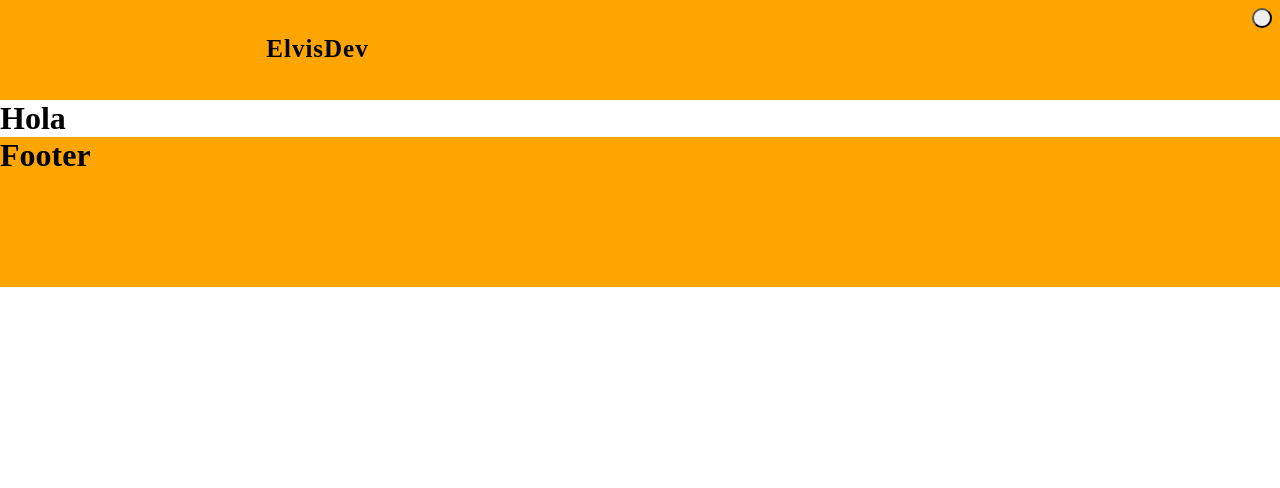
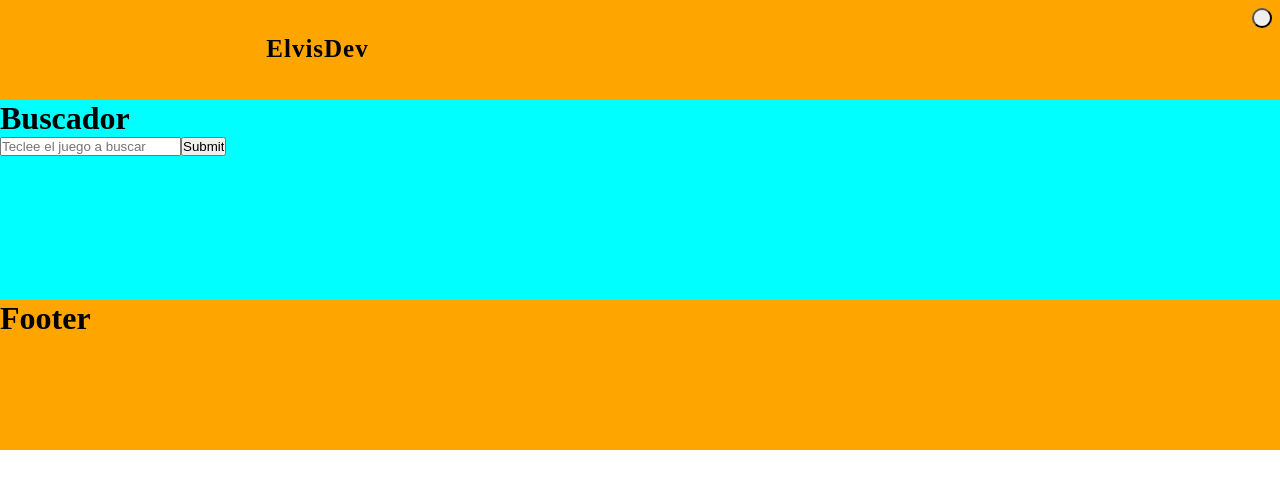
Before and after one commit to ElvisGT/Application_Redux, a React app: page /#/buscador in a window 1280 px wide. Before the commit this address led to /#/. Shown: the top 488 px of the page. Built offline with nearby package versions, Linux system fonts and the light colour scheme; no server answers.

Commit message:
Trabajando en la logica del buscador

```diff
--- a/src/actions/actions.js
+++ b/src/actions/actions.js
@@ -1,4 +1,9 @@
 export const ShowMenu = (payload) => ({
     type:'SHOW_MENU',
     payload
-})
+});
+
+export const SearchInput = (payload) => ({
+    type:'SEARCH_INPUT',
+    payload
+});
--- a/src/components/Search.jsx
+++ b/src/components/Search.jsx
@@ -1,15 +1,66 @@
-import React from 'react';
+import React,{useState} from 'react';
+import { connect } from 'react-redux';
+import {SearchInput} from '../actions/actions';
+import {useInitialState} from '../hooks/useInitialState';
 
 
-const Search = () => {
+
+
+const Search = (props) => {
+    const {game} = props;
+    const [form,setForm] = useState({
+        gameName:'',
+    });
+
+
+    const date = useInitialState(game);
+
+
+    const handleSubmit = (event) => {
+        event.preventDefault();
+        SearchInput(form.gameName)
+
+    }
+
+    const handleSearch = (event) => {
+        setForm({
+            ...form,
+            [event.target.name]:event.target.value
+        })
+
+    }
+
+
+
     return(
         <div className="Search">
-            <h1>Hola Search</h1>
+            <h1>Buscador</h1>
+            <form onSubmit={handleSubmit}>
+                <input type="text" placeholder="Teclee el juego a buscar" name="game" onChange={handleSearch}/>
+                <input type="submit" />
+
+               {date.length > 0 &&
+                    console.log(date.name)
+
+               }
+            </form>
         </div>
     )
 
 
 }
 
+const mapDispatchToProps = {
+    SearchInput,
 
-export {Search};
+}
+
+const mapStateToProps = (state) => {
+    return {
+        game:state.game,
+
+    }
+}
+
+
+export default connect(mapStateToProps,mapDispatchToProps)(Search);
--- a/src/containers/Layout.jsx
+++ b/src/containers/Layout.jsx
@@ -1,7 +1,6 @@
 import React from 'react';
 import {Footer} from '../components/Footer';
 import Header from '../components/Header';
-import {useInitialState} from '../hooks/useInitialState';
 import {Provider} from 'react-redux';
 import {createStore} from 'redux';
 import {reducer} from '../reducer/reducer';
@@ -10,10 +9,9 @@ import '../static/css/styles.css';
 
 
 const Layout = ({children}) => {
-    const date = useInitialState([]);
     const initialState = {
-        "game":date,
-        "show_menu":false
+        "game":{},
+        "show_menu":false,
     }
 
     const store = createStore(reducer,initialState)
--- a/src/hooks/useInitialState.js
+++ b/src/hooks/useInitialState.js
@@ -1,13 +1,13 @@
 import {useEffect,useState} from 'react';
 
 const useInitialState = (search) => {
-    const [state,setState] = useState([]);
+    const [state,setState] = useState({});
 
     useEffect(() => {
         try{
             fetch(`https://api.rawg.io/api/games?key=e8715360d08f430abab063d824de93db&page=1&page_size=10&search=${search}`)
             .then(response => response.json())
-            .then(data => setState(data))
+            .then(data => setState(data.results))
         }catch(error){
             throw new Error(error);
         }
--- a/src/reducer/reducer.js
+++ b/src/reducer/reducer.js
@@ -6,6 +6,15 @@ const reducer = (state,action) => {
                 show_menu:!state.show_menu
             }
 
+        case 'SEARCH_INPUT':
+            return {
+                ...state,
+                game:action.payload
+
+            }
+
+
+
         default:
             return state;
     }
--- a/src/routes/App.js
+++ b/src/routes/App.js
@@ -2,7 +2,7 @@ import React from 'react';
 import {HashRouter,Routes,Route} from 'react-router-dom';
 import { Layout } from '../containers/Layout';
 import {Home} from '../containers/Home';
-import {Search} from '../components/Search';
+import Search from '../components/Search';
 
 const App = () => {
     return (
--- a/src/static/css/styles.css
+++ b/src/static/css/styles.css
@@ -70,10 +70,12 @@ body {
     border-radius: 100%;
 }
 .Search {
-    min-height: calc(100vh - 10rem - 10rem);
+    min-height: 20rem;
+    background-color: aqua;
 }
 
 .Footer {
     background-color: orange;
+    width: 100%;
     height: 15rem;
 }
```
